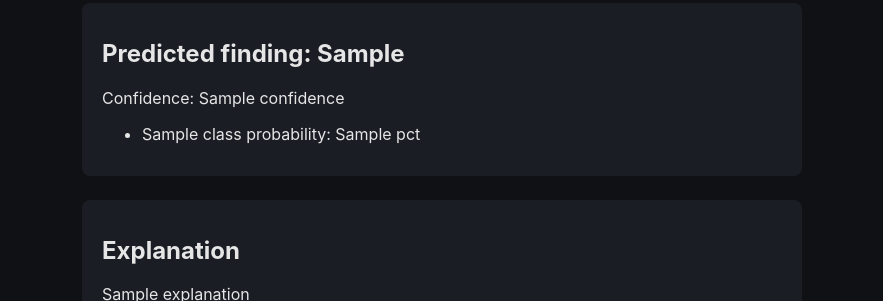
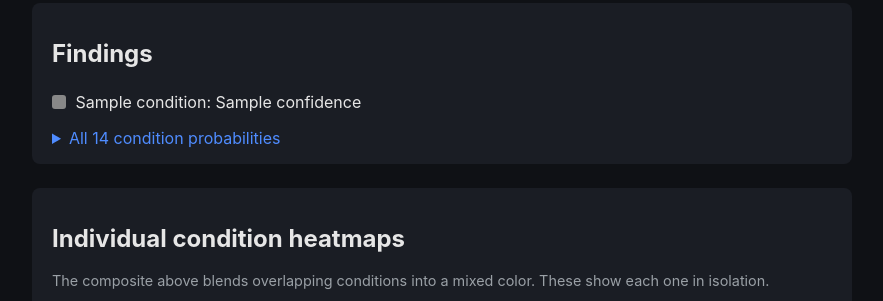
Before and after one commit to RyanSchuman742/radiology-ai-project, a Flask app: template templates/result.html in a window 1280 px wide. Shown: the part 416-717 px from the top of the page, without its empty margins (198-1081 px from the left). Run offline with Flask 3, Linux system fonts and the light colour scheme; the template is opened without the code that fills it: most values are stand-ins (such as "Sample title", 1, 10 or a date in 2020).

Commit message:
Wire multi-label Grad-CAM and explanations into the web app
- app.py now uses the multi-label model/gradcam/explain modules
- result.html shows a findings list with color swatches matching the
  composite heatmap's legend, individual per-condition heatmap
  thumbnails (composite colors blend where conditions overlap
  anatomically, so isolated views resolve the ambiguity), and a
  collapsible full 14-condition probability breakdown
- Tested end-to-end locally: explanation layer correctly used the
  color legend and caught that two predicted conditions weren't
  visually distinguishable in the composite - a real interpretability
  finding, not just description

Co-Authored-By: Claude Sonnet 5 <noreply@anthropic.com>

```diff
--- a/app.py
+++ b/app.py
@@ -10,8 +10,8 @@ from dotenv import load_dotenv
 from flask import Flask, render_template, request
 from PIL import Image
 
-from src.explain import get_explanation
-from src.gradcam import diagnose_with_heatmap
+from src.explain_multilabel import get_explanation
+from src.gradcam_multilabel import diagnose_with_heatmap
 
 load_dotenv()
 
@@ -88,23 +88,39 @@ def diagnose():
     except FileNotFoundError:
         return render_template(
             "index.html",
-            error="No trained model found yet. Train the classifier first (src/train_classifier.py).",
+            error="No trained model found yet. Train the classifier first (src/train_multilabel.py).",
         )
     finally:
         os.remove(temp_path)
 
     heatmap_image = Image.fromarray(result["heatmap_overlay"])
-    explanation = get_explanation(
-        result["predicted_class"], result["confidence"], result["class_probabilities"], heatmap_image
+    explanation = get_explanation(result["findings"], result["legend"], heatmap_image)
+
+    individual_heatmap_uris = {
+        condition: image_to_data_uri(Image.fromarray(overlay))
+        for condition, overlay in result["individual_heatmaps"].items()
+    }
+
+    findings_display = [
+        {
+            "condition": f["condition"],
+            "confidence": f"{f['confidence']:.1%}",
+            "color": result["legend"][f["condition"]],
+        }
+        for f in result["findings"]
+    ]
+
+    all_probabilities_sorted = sorted(
+        result["all_probabilities"].items(), key=lambda x: x[1], reverse=True
     )
 
     return render_template(
         "result.html",
         original_data_uri=image_to_data_uri(original_image.convert("RGB")),
         heatmap_data_uri=image_to_data_uri(heatmap_image),
-        predicted_class=result["predicted_class"],
-        confidence=f"{result['confidence']:.1%}",
-        class_probabilities={k: f"{v:.1%}" for k, v in result["class_probabilities"].items()},
+        individual_heatmap_uris=individual_heatmap_uris,
+        findings=findings_display,
+        all_probabilities=[(name, f"{prob:.1%}") for name, prob in all_probabilities_sorted],
         explanation=explanation,
         warning=warning,
     )
--- /dev/null
+++ b/src/explain_multilabel.py
@@ -0,0 +1,102 @@
+"""Phase 2: explanation layer for the multi-label, multi-color Grad-CAM.
+
+Same vision-based approach as Phase 1's explain.py, but adapted for
+multiple simultaneous findings: tells Claude the color legend so it can
+describe each color-coded region, and explicitly flags that overlapping
+colors mean overlapping conditions rather than a single mixed finding.
+"""
+
+import base64
+import io
+import os
+
+import anthropic
+from PIL import Image
+
+MODEL = "claude-sonnet-5"
+
+
+def build_system_prompt(legend: dict) -> str:
+    legend_lines = "\n".join(f"- {color}: {condition}" for condition, color in legend.items())
+    return (
+        "You are assisting a prototype chest X-ray screening tool. You are "
+        "shown a composite Grad-CAM heatmap where each predicted condition "
+        "has its own fixed color, blended onto the X-ray with intensity "
+        "proportional to how strongly that region drove that condition's "
+        "prediction. The color legend for this specific image is:\n"
+        f"{legend_lines}\n\n"
+        "Where two conditions' colors overlap in the same region, the pixel "
+        "shows a blended mix of both colors, not a new condition - call "
+        "this out explicitly if you see it, since it means the model is "
+        "drawing on the same image region for multiple findings. Write a "
+        "plain-English explanation (4-7 sentences) a non-radiologist could "
+        "use to sanity-check the results: describe where each color's "
+        "region actually is (upper/mid/lower lung zone, left/right, "
+        "central, etc.), whether that location is plausible for its "
+        "condition, and flag anything that looks like it falls outside the "
+        "lungs (ribs, spine, diaphragm edge, image borders, text markers) "
+        "as a possible red flag. Do not claim certainty, and end with one "
+        "sentence noting this is an educational prototype, not a medical "
+        "diagnosis and not a substitute for a radiologist."
+    )
+
+
+def image_to_base64_png(image: Image.Image) -> str:
+    buf = io.BytesIO()
+    image.save(buf, format="PNG")
+    return base64.standard_b64encode(buf.getvalue()).decode("utf-8")
+
+
+def get_explanation(findings: list[dict], legend: dict, heatmap_image: Image.Image) -> str:
+    api_key = os.environ.get("ANTHROPIC_API_KEY")
+    if not api_key:
+        names = ", ".join(f"{f['condition']} ({f['confidence']:.1%})" for f in findings) or "No Finding"
+        return f"(No ANTHROPIC_API_KEY set - skipping explanation. Model predicted: {names}.)"
+
+    if not findings:
+        return (
+            "The model did not flag any of the 14 tracked conditions above "
+            "its decision threshold for this scan, i.e. a 'No Finding' "
+            "result. This is an educational prototype, not a medical "
+            "diagnosis and not a substitute for a radiologist."
+        )
+
+    client = anthropic.Anthropic(api_key=api_key)
+
+    findings_str = ", ".join(f"{f['condition']}: {f['confidence']:.1%}" for f in findings)
+    user_text = (
+        f"Predicted findings (above decision threshold): {findings_str}\n\n"
+        "Here is the composite color-coded Grad-CAM heatmap for this "
+        "specific X-ray. Describe what you actually see for each colored "
+        "region and whether it supports its corresponding prediction."
+    )
+
+    try:
+        response = client.messages.create(
+            model=MODEL,
+            max_tokens=800,
+            system=build_system_prompt(legend),
+            messages=[{
+                "role": "user",
+                "content": [
+                    {
+                        "type": "image",
+                        "source": {
+                            "type": "base64",
+                            "media_type": "image/png",
+                            "data": image_to_base64_png(heatmap_image),
+                        },
+                    },
+                    {"type": "text", "text": user_text},
+                ],
+            }],
+        )
+    except anthropic.APIError as e:
+        names = ", ".join(f"{f['condition']} ({f['confidence']:.1%})" for f in findings)
+        return (
+            "(Explanation unavailable - Anthropic API error: "
+            f"{e.message if hasattr(e, 'message') else e}. "
+            f"Model predicted: {names}.)"
+        )
+
+    return response.content[0].text
--- a/static/style.css
+++ b/static/style.css
@@ -7,7 +7,7 @@ body {
 }
 
 main {
-  max-width: 720px;
+  max-width: 820px;
   margin: 0 auto;
 }
 
@@ -82,11 +82,78 @@ button:hover {
   margin-top: 0.4rem;
 }
 
-.diagnosis, .explanation {
+.diagnosis, .explanation, .individual-heatmaps {
   background: #1a1d24;
   border-radius: 8px;
   padding: 1rem 1.25rem;
   margin-top: 1.5rem;
+}
+
+.findings-list {
+  list-style: none;
+  padding: 0;
+  margin: 0.5rem 0;
+}
+
+.findings-list li {
+  display: flex;
+  align-items: center;
+  gap: 0.6rem;
+  padding: 0.25rem 0;
+}
+
+.swatch {
+  display: inline-block;
+  width: 14px;
+  height: 14px;
+  border-radius: 3px;
+  flex-shrink: 0;
+}
+
+details {
+  margin-top: 0.75rem;
+  color: #9aa0a6;
+}
+
+details summary {
+  cursor: pointer;
+  color: #4f8cff;
+}
+
+details ul {
+  margin-top: 0.5rem;
+}
+
+.hint {
+  color: #9aa0a6;
+  font-size: 0.9rem;
+  margin-top: 0;
+}
+
+.thumb-grid {
+  display: flex;
+  flex-wrap: wrap;
+  gap: 1rem;
+}
+
+.thumb-grid figure {
+  margin: 0;
+  width: 140px;
+}
+
+.thumb-grid img {
+  width: 140px;
+  height: 140px;
+  object-fit: cover;
+  border-radius: 6px;
+  border: 1px solid #2a2d35;
+}
+
+.thumb-grid figcaption {
+  text-align: center;
+  font-size: 0.85rem;
+  color: #9aa0a6;
+  margin-top: 0.3rem;
 }
 
 a {
--- a/templates/result.html
+++ b/templates/result.html
@@ -19,20 +19,47 @@
         <figcaption>Original</figcaption>
       </figure>
       <figure>
-        <img src="{{ heatmap_data_uri }}" alt="Grad-CAM heatmap overlay">
-        <figcaption>Grad-CAM heatmap</figcaption>
+        <img src="{{ heatmap_data_uri }}" alt="Multi-color Grad-CAM heatmap">
+        <figcaption>Grad-CAM heatmap (all findings)</figcaption>
       </figure>
     </div>
 
     <section class="diagnosis">
-      <h2>Predicted finding: {{ predicted_class }}</h2>
-      <p>Confidence: {{ confidence }}</p>
-      <ul>
-        {% for name, pct in class_probabilities.items() %}
-          <li>{{ name }}: {{ pct }}</li>
+      <h2>Findings</h2>
+      {% if findings %}
+        <ul class="findings-list">
+          {% for f in findings %}
+            <li><span class="swatch" style="background:{{ f.color }}"></span>{{ f.condition }}: {{ f.confidence }}</li>
+          {% endfor %}
+        </ul>
+      {% else %}
+        <p>No Finding — none of the 14 tracked conditions crossed the decision threshold.</p>
+      {% endif %}
+
+      <details>
+        <summary>All 14 condition probabilities</summary>
+        <ul>
+          {% for name, pct in all_probabilities %}
+            <li>{{ name }}: {{ pct }}</li>
+          {% endfor %}
+        </ul>
+      </details>
+    </section>
+
+    {% if individual_heatmap_uris %}
+    <section class="individual-heatmaps">
+      <h2>Individual condition heatmaps</h2>
+      <p class="hint">The composite above blends overlapping conditions into a mixed color. These show each one in isolation.</p>
+      <div class="thumb-grid">
+        {% for condition, uri in individual_heatmap_uris.items() %}
+          <figure>
+            <img src="{{ uri }}" alt="Grad-CAM heatmap for {{ condition }}">
+            <figcaption>{{ condition }}</figcaption>
+          </figure>
         {% endfor %}
-      </ul>
+      </div>
     </section>
+    {% endif %}
 
     <section class="explanation">
       <h2>Explanation</h2>
```
